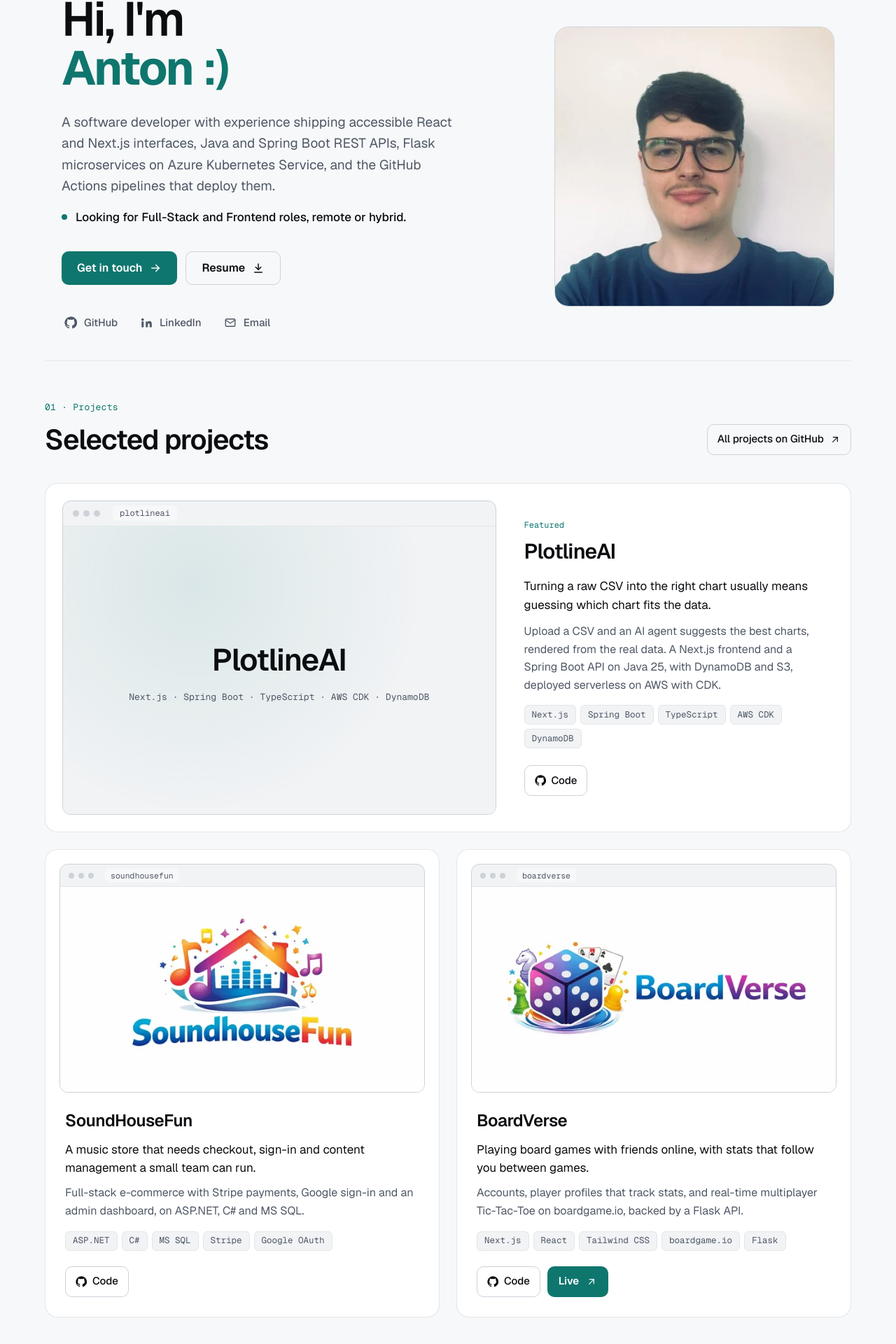
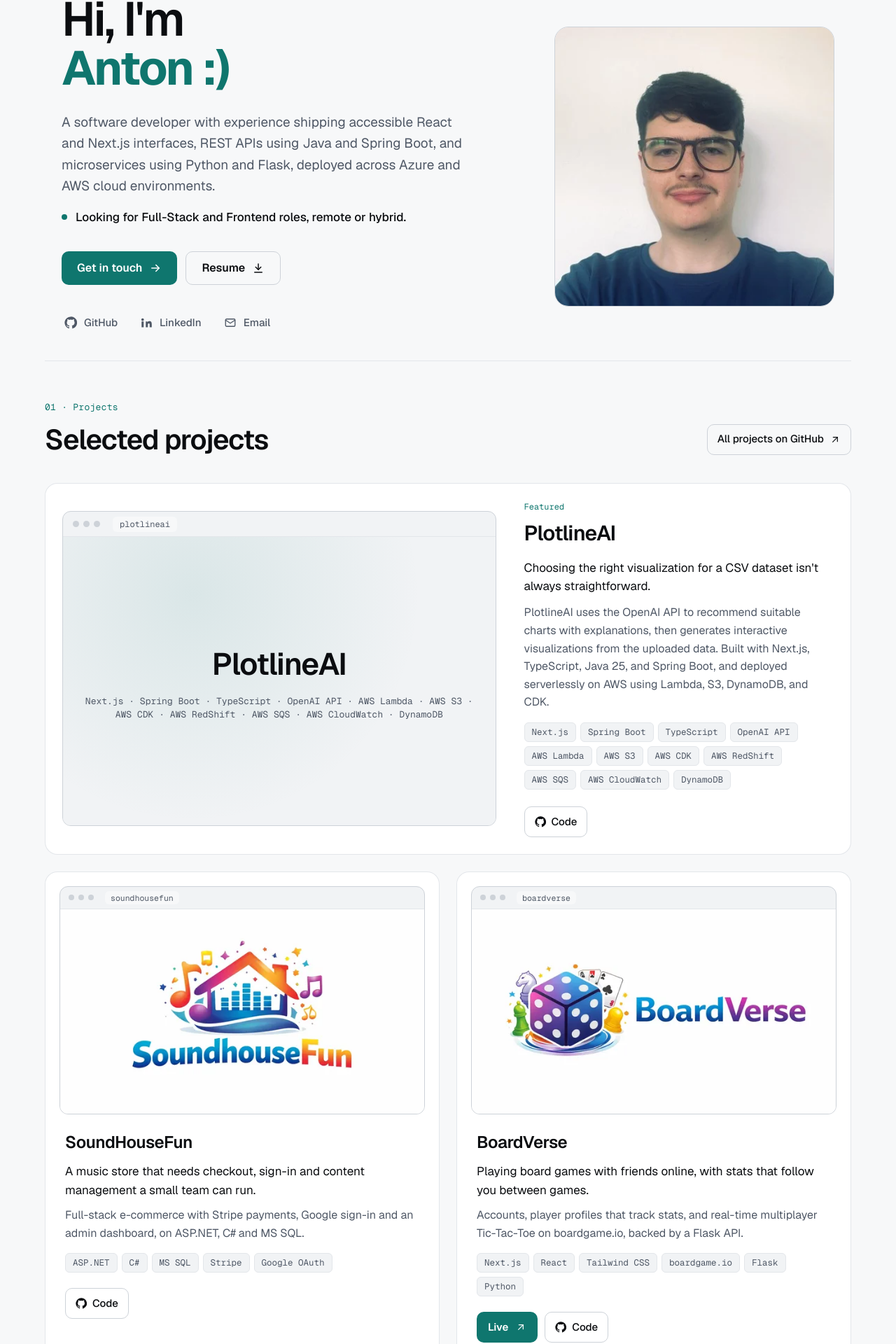
Before and after one commit to AntonKorchynskyi/my-portfolio, a React (Vite) app: page / in a window 1280 px wide. Shown: the part 181-2101 px from the top of the page at 70% size. Built offline with nearby package versions, Linux system fonts and the light colour scheme.

Commit message:
update redesign text and change image size

```diff
--- a/src/components/about/About.tsx
+++ b/src/components/about/About.tsx
@@ -13,18 +13,21 @@
         </div>
         <Reveal className="about-body">
           <p className="about-lead">
-            I got into software at Georgian College, where building things real
-            people use quickly became the part I cared about most.
+            I got into software at Georgian College, where I discovered how much
+            I enjoy building applications that people can actually use.
           </p>
           <p>
-            At the Ontario Public Service I spent around two years on digital
-            services used across the province. Working to WCAG and AODA
-            standards taught me that a feature is only done when it works with a
-            keyboard and a screen reader too.
+            Through co-op placements and a subsequent role at the Ontario Public
+            Service, I contributed to digital services used across the province.
+            Working in a regulated enterprise environment taught me the
+            importance of building secure, reliable, and maintainable software
+            that meets real-world requirements.
           </p>
           <p>
-            Outside work I keep building, from a charting playground to a Chrome
-            extension, mostly to learn something new each time.
+            Outside work, I keep building, from an AI-powered data visualization
+            application to a Chrome extension. Every project is an opportunity
+            to solve problems, explore new technologies, and grow as a
+            developer.
           </p>
         </Reveal>
       </div>
--- a/src/components/education/Education.tsx
+++ b/src/components/education/Education.tsx
@@ -10,7 +10,11 @@
   const close = useCallback(() => setIsOpen(false), []);
 
   return (
-    <section id="education" className="sec edu" aria-labelledby="education-title">
+    <section
+      id="education"
+      className="sec edu"
+      aria-labelledby="education-title"
+    >
       <div className="split edu-split">
         <div>
           <p className="kicker edu-kicker">05 · Education</p>
@@ -22,7 +26,8 @@
           <div className="edu-school">
             <p className="edu-school-name">Georgian College</p>
             <p className="edu-program">
-              Computer Programming and Analysis · Advanced Diploma, Co-op · Barrie, Ontario
+              Computer Programming and Analysis · Advanced Diploma · Barrie,
+              Ontario
             </p>
           </div>
           <span className="edu-dates mono">2022 to 2025</span>
--- a/src/components/experience/ExperienceTimeline.tsx
+++ b/src/components/experience/ExperienceTimeline.tsx
@@ -26,11 +26,24 @@
         title: "Business Experience Platform (BXP)",
         dates: "May 2025 to Oct 2025",
         highlights: [
-          "Built reusable React and Next.js components from Figma and the Ontario Design System for the ServiceOntario Account for Business modernization.",
-          "Met WCAG and AODA with semantic HTML, ARIA patterns and full keyboard support, alongside designers, QA and backend developers.",
-          "Planned the legacy migration with pandas analysis and supported the Ontario Business Registry API integration.",
+          "Developed reusable React and Next.js components using TypeScript, Figma, and the Ontario Design System to deliver accessible, responsive interfaces for ServiceOntario's Account for Business modernization.",
+          "Built Java 17+, Spring Boot, Python and Flask REST APIs, integrating backend services with the UI layer and implementing validation and error handling to support reliable business-data exchange.",
+          "Integrated Ontario Business Registry APIs for business search and linking workflows, while implementing English/French localization with next-intl to improve access to business information.",
+          "Applied TDD practices with Jest, JUnit and PyTest, supporting regression, UAT, and WCAG 2.1 AA/AODA accessibility testing to identify defects and validate functionality before release.",
         ],
-        tags: ["Next.js", "React", "TypeScript", "Java", "Tailwind CSS", "WCAG/AODA", "Azure DevOps"],
+        tags: [
+          "Next.js",
+          "React",
+          "TypeScript",
+          "Java",
+          "Spring Boot",
+          "Python",
+          "Flask",
+          "Tailwind CSS",
+          "next-intl",
+          "WCAG/AODA",
+          "Azure DevOps",
+        ],
       },
     ],
   },
@@ -42,21 +55,40 @@
         title: "EDR Admin Platform",
         dates: "Sep 2024 to Apr 2025",
         highlights: [
-          "Built an admin platform tracking the hospitals, coroners' offices and cemeteries on Ontario's Electronic Death Registration system, and their users.",
-          "Automated internal workflows with structured SharePoint lists, Power Apps and Power Automate.",
-          "Mapped institution locations with a custom SPFx component (Leaflet) and Power BI.",
+          "Developed an administrative platform for Ontario's Electronic Death Registration system to centralize information about hospitals, coroners' offices, cemeteries, and associated users.",
+          "Built structured SharePoint Lists and automated administrative workflows using Power Apps and Power Automate to simplify institution and user management.",
+          "Developed an interactive mapping component using TypeScript, SharePoint SPFx, and Leaflet, alongside Power BI reporting, to visualize institution locations and support administrative oversight.",
         ],
-        tags: ["SharePoint SPFx", "Power Apps", "Power Automate", "Power BI", "Leaflet", "Java"],
+        tags: [
+          "SharePoint SPFx",
+          "Power Apps",
+          "Power Automate",
+          "Power BI",
+          "Leaflet",
+          "Java",
+        ],
       },
       {
         title: "SOAB eForms Proof of Concept",
         dates: "Jan 2024 to Aug 2024",
         highlights: [
-          "Designed the microservice architecture and built the React frontend and Flask and MySQL backend.",
-          "Containerized with Docker, deployed to Azure Kubernetes Service, and automated releases with GitHub Actions.",
-          "Added SendGrid notifications; the prototype proved scalable cloud form processing for ServiceOntario.",
+          "Designed a microservice-based eForms proof of concept using React, JavaScript, Python, Flask, and MySQL to demonstrate cloud-based form processing for ServiceOntario.",
+          "Containerized application services with Docker and deployed them to Azure Kubernetes Service (AKS) to provide consistent development and testing environments.",
+          "Built GitHub Actions CI/CD pipelines to automate builds, tests, and deployments across DEV and UAT environments, reducing manual release effort.",
+          "Integrated SendGrid email notifications into the eForms workflow to demonstrate automated communication during form processing.",
         ],
-        tags: ["React", "Flask", "MySQL", "Docker", "AKS", "GitHub Actions"],
+        tags: [
+          "React",
+          "JavaScript",
+          "Python",
+          "Flask",
+          "MySQL",
+          "Docker",
+          "AKS",
+          "GitHub Actions",
+          "CI/CD",
+          "SendGrid",
+        ],
       },
     ],
   },
@@ -87,7 +119,9 @@
       const rect = node.getBoundingClientRect();
       return rect.top + rect.height / 2 - box.top <= tip + 1;
     });
-    setLit((prev) => (prev.every((value, i) => value === next[i]) ? prev : next));
+    setLit((prev) =>
+      prev.every((value, i) => value === next[i]) ? prev : next,
+    );
   });
 
   return (
@@ -100,8 +134,8 @@
           </h2>
           <p className="exp-range mono">Jan 2024 to Oct 2025</p>
           <p className="exp-summary">
-            Started as a co-op in January 2024, then hired full time as an I&amp;IT Technology
-            Specialist.
+            Started as a co-op in January 2024, then hired full time as an
+            I&amp;IT Technology Specialist.
           </p>
         </div>
 
@@ -138,7 +172,10 @@
                               <li key={highlight}>{highlight}</li>
                             ))}
                           </ul>
-                          <ul className="tags exp-card-tags" aria-label="Tech used">
+                          <ul
+                            className="tags exp-card-tags"
+                            aria-label="Tech used"
+                          >
                             {project.tags.map((tag) => (
                               <li key={tag} className="tag">
                                 {tag}
--- a/src/components/hero/Hero.css
+++ b/src/components/hero/Hero.css
@@ -167,7 +167,7 @@
 
 @media (min-width: 1600px) {
   .hero {
-    grid-template-columns: minmax(0, 720px) minmax(0, 500px);
+    grid-template-columns: minmax(0, 720px) minmax(0, 400px);
     gap: 96px;
   }
 
@@ -181,6 +181,6 @@
   }
 
   .hero-photo {
-    max-width: 500px;
+    max-width: 400px;
   }
 }
--- a/src/components/hero/Hero.tsx
+++ b/src/components/hero/Hero.tsx
@@ -24,15 +24,15 @@
                 className="hero-accent"
                 style={{ "--i": 1 } as React.CSSProperties}
               >
-                <strong>Anton</strong> :)
+                <strong>Anton :)</strong>
               </span>
             </span>
           </h1>
           <p className="hero-proof">
             A software developer with experience shipping accessible React and
-            Next.js interfaces, Java and Spring Boot REST APIs, Flask
-            microservices on Azure Kubernetes Service, and the GitHub Actions
-            pipelines that deploy them.
+            Next.js interfaces, REST APIs using Java and Spring Boot, and
+            microservices using Python and Flask, deployed across Azure and AWS
+            cloud environments.
           </p>
           <p className="hero-status">
             <span className="status-dot" aria-hidden="true" />
--- a/src/components/projects/ProjectCard.tsx
+++ b/src/components/projects/ProjectCard.tsx
@@ -39,7 +39,11 @@
         <img
           src={project.image.src1200}
           srcSet={`${project.image.src600} 600w, ${project.image.src1200} 1200w`}
-          sizes={featured ? "(max-width: 900px) 100vw, 640px" : "(max-width: 900px) 100vw, 560px"}
+          sizes={
+            featured
+              ? "(max-width: 900px) 100vw, 640px"
+              : "(max-width: 900px) 100vw, 560px"
+          }
           alt={project.image.alt}
           loading="lazy"
           width="1200"
@@ -48,7 +52,9 @@
       ) : (
         <div className="project-placeholder" aria-hidden="true">
           <span className="project-placeholder-title">{project.title}</span>
-          <span className="project-placeholder-tags mono">{project.tags.join(" · ")}</span>
+          <span className="project-placeholder-tags mono">
+            {project.tags.join(" · ")}
+          </span>
         </div>
       )}
     </div>
@@ -75,16 +81,6 @@
             ))}
           </ul>
           <div className="project-actions">
-            <a
-              className="link-btn"
-              href={project.codeUrl}
-              target="_blank"
-              rel="noreferrer"
-              data-track={`code/${project.slug}`}
-            >
-              <GitHubIcon size={16} />
-              Code<span className="sr-only"> for {project.title}</span>
-            </a>
             {project.liveUrl && (
               <a
                 className="btn btn-primary btn-small"
@@ -97,6 +93,16 @@
                 <ArrowUpRightIcon />
               </a>
             )}
+            <a
+              className="link-btn"
+              href={project.codeUrl}
+              target="_blank"
+              rel="noreferrer"
+              data-track={`code/${project.slug}`}
+            >
+              <GitHubIcon size={16} />
+              Code<span className="sr-only"> for {project.title}</span>
+            </a>
           </div>
         </div>
       </article>
--- a/src/components/projects/Projects.tsx
+++ b/src/components/projects/Projects.tsx
@@ -15,10 +15,23 @@
 const featured: Project = {
   slug: "plotlineai",
   title: "PlotlineAI",
-  problem: "Turning a raw CSV into the right chart usually means guessing which chart fits the data.",
+  problem:
+    "Choosing the right visualization for a CSV dataset isn't always straightforward.",
   built:
-    "Upload a CSV and an AI agent suggests the best charts, rendered from the real data. A Next.js frontend and a Spring Boot API on Java 25, with DynamoDB and S3, deployed serverless on AWS with CDK.",
-  tags: ["Next.js", "Spring Boot", "TypeScript", "AWS CDK", "DynamoDB"],
+    "PlotlineAI uses the OpenAI API to recommend suitable charts with explanations, then generates interactive visualizations from the uploaded data. Built with Next.js, TypeScript, Java 25, and Spring Boot, and deployed serverlessly on AWS using Lambda, S3, DynamoDB, and CDK.",
+  tags: [
+    "Next.js",
+    "Spring Boot",
+    "TypeScript",
+    "OpenAI API",
+    "AWS Lambda",
+    "AWS S3",
+    "AWS CDK",
+    "AWS RedShift",
+    "AWS SQS",
+    "AWS CloudWatch",
+    "DynamoDB",
+  ],
   codeUrl: "https://github.com/AntonKorchynskyi/plotlineai",
   // No public URL yet; add liveUrl here once it is deployed publicly.
 };
@@ -42,10 +55,18 @@
   {
     slug: "boardverse",
     title: "BoardVerse",
-    problem: "Playing board games with friends online, with stats that follow you between games.",
+    problem:
+      "Playing board games with friends online, with stats that follow you between games.",
     built:
       "Accounts, player profiles that track stats, and real-time multiplayer Tic-Tac-Toe on boardgame.io, backed by a Flask API.",
-    tags: ["Next.js", "React", "Tailwind CSS", "boardgame.io", "Flask"],
+    tags: [
+      "Next.js",
+      "React",
+      "Tailwind CSS",
+      "boardgame.io",
+      "Flask",
+      "Python",
+    ],
     codeUrl: "https://github.com/AntonKorchynskyi/boardverse-frontend",
     liveUrl: "https://boardverse.vercel.app",
     image: {
@@ -60,7 +81,8 @@
   {
     slug: "chart-lab",
     name: "Chart Lab",
-    description: "Renders the same revenue datasets in six charting libraries side by side.",
+    description:
+      "Renders the same revenue datasets in six charting libraries side by side.",
     stack: ["React", "TypeScript", "FastAPI"],
     codeUrl: "https://github.com/AntonKorchynskyi/chart-lab",
   },
@@ -75,21 +97,24 @@
   {
     slug: "movienest",
     name: "MovieNest",
-    description: "Android app for searching OMDb titles, with a watchlist synced through Firebase.",
+    description:
+      "Android app for searching OMDb titles, with a watchlist synced through Firebase.",
     stack: ["Java", "Android", "Firebase"],
     codeUrl: "https://github.com/AntonKorchynskyi/MovieNest",
   },
   {
     slug: "no-addict",
     name: "No Addict",
-    description: "Chrome extension that blocks distracting sites by domain or URL before they load.",
+    description:
+      "Chrome extension that blocks distracting sites by domain or URL before they load.",
     stack: ["JavaScript", "Chrome Extensions"],
     codeUrl: "https://github.com/AntonKorchynskyi/no-addict",
   },
   {
     slug: "mailsheet-automator",
     name: "MailSheet Automator",
-    description: "Python tool that validates Excel data and sends bulk HTML emails through Outlook.",
+    description:
+      "Python tool that validates Excel data and sends bulk HTML emails through Outlook.",
     stack: ["Python", "openpyxl", "Outlook COM"],
     codeUrl: "https://github.com/AntonKorchynskyi/MailSheet-Automator",
   },
```
